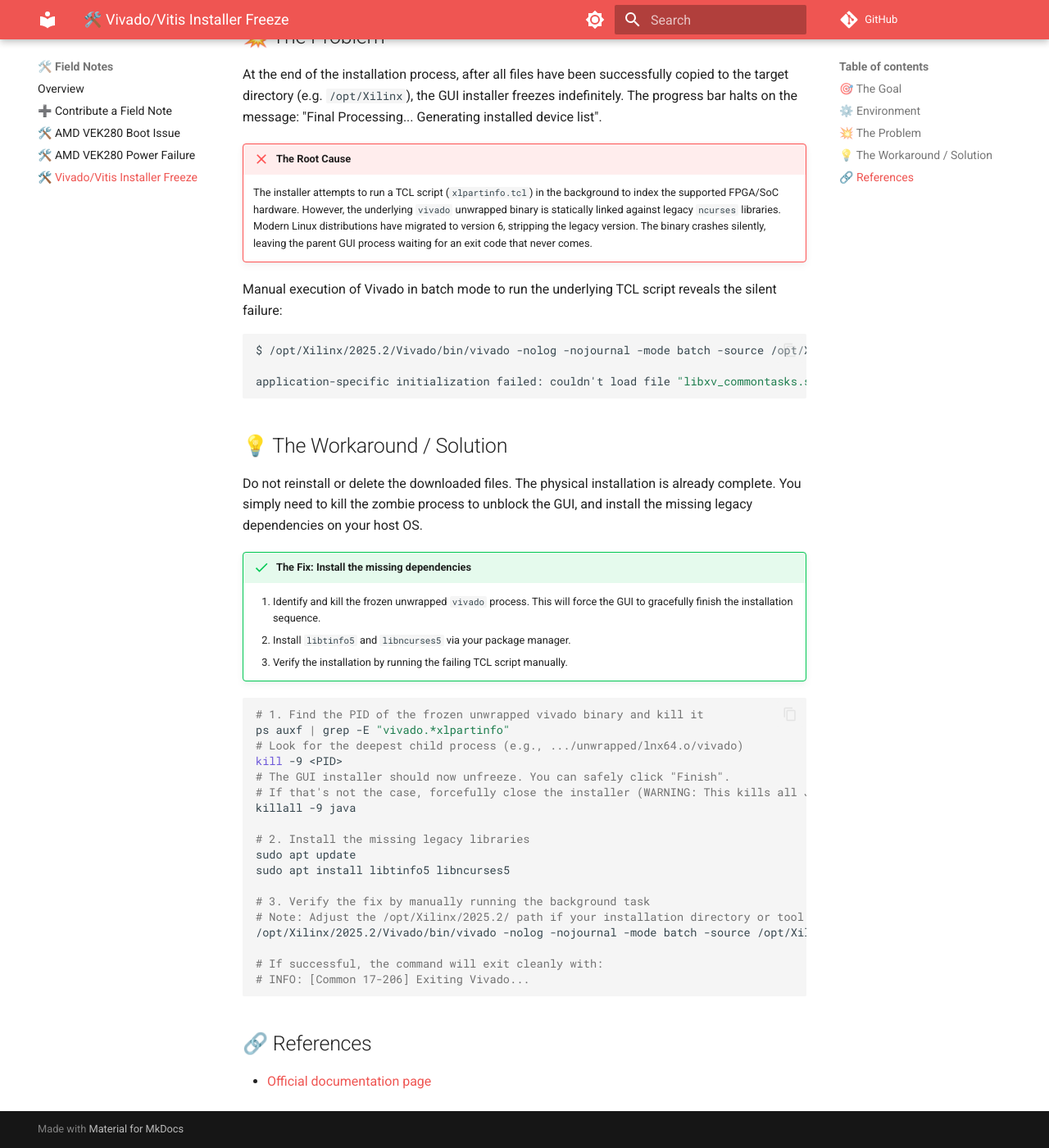
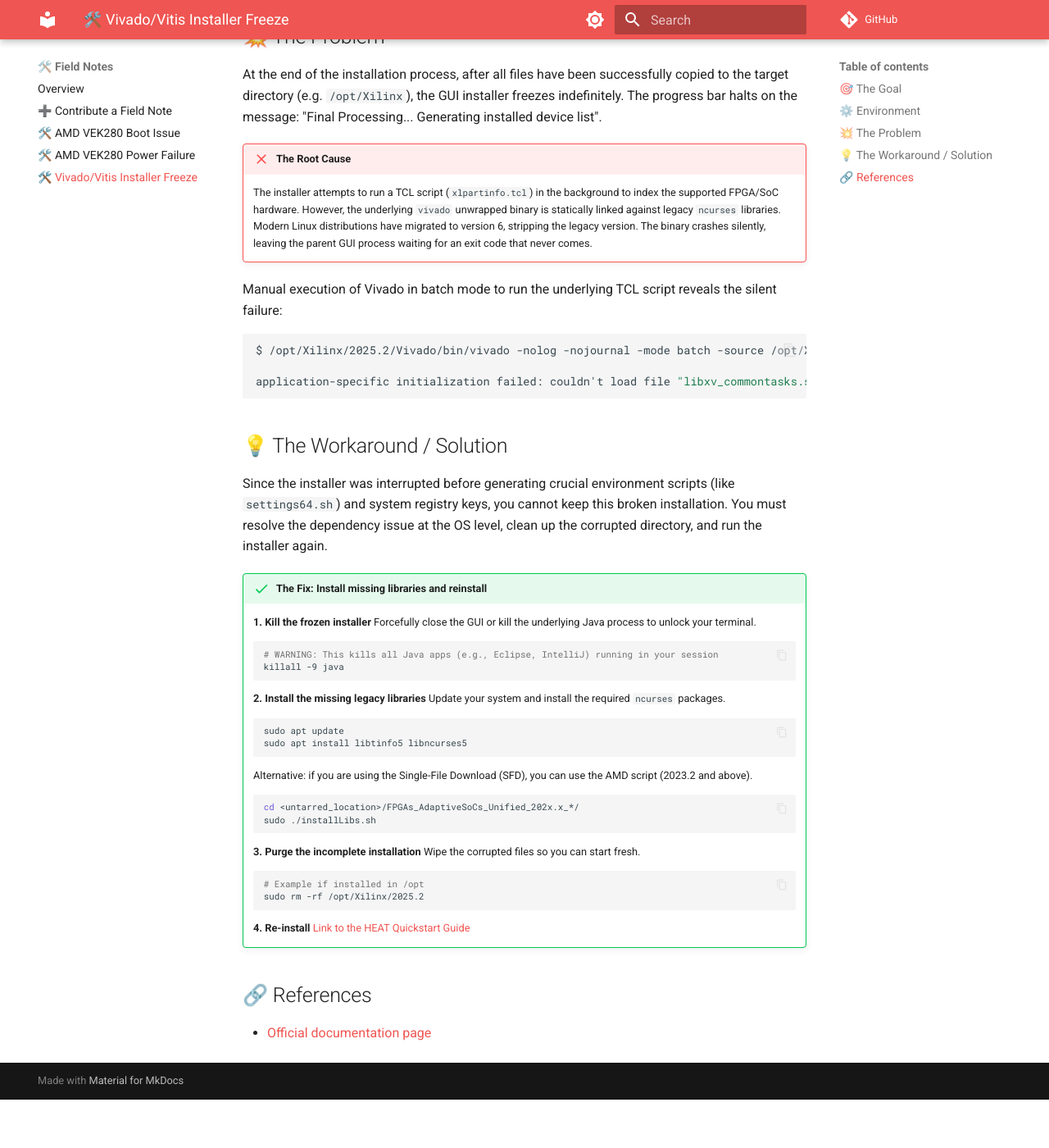
Before and after one commit to Toulouse-Embedded-Accel/HEAT, an MkDocs documentation site: the page built from docs/notes/vitis-installer-freeze.md, in a window 1280 px wide and 1400 px high, scrolled down 675 px. Shown: the whole window at 82% size. Built offline with MkDocs 1.6.1 and Material for MkDocs 9.7.7, drawn with Linux system fonts in a browser that asks for light colours; comment, search, counter and statistics services are not loaded; after the commit the page ends 2016 px from its top, so only the background shows below that.

Commit message:
Update workaround for Vivado/Vitis installer freeze: enhance instructions for killing processes, installing missing libraries, and purging incomplete installations.

````diff
--- a/docs/notes/vitis-installer-freeze.md
+++ b/docs/notes/vitis-installer-freeze.md
@@ -28,33 +28,37 @@
 ```
 
 ## 💡 The Workaround / Solution
-Do not reinstall or delete the downloaded files. The physical installation is already complete. You simply need to kill the zombie process to unblock the GUI, and install the missing legacy dependencies on your host OS.
+Since the installer was interrupted before generating crucial environment scripts (like `settings64.sh`) and system registry keys, you cannot keep this broken installation. You must resolve the dependency issue at the OS level, clean up the corrupted directory, and run the installer again.
 
-!!! success "The Fix: Install the missing dependencies"
-    1. Identify and kill the frozen unwrapped `vivado` process. This will force the GUI to gracefully finish the installation sequence.
-    2. Install `libtinfo5` and `libncurses5` via your package manager.
-    3. Verify the installation by running the failing TCL script manually.
+!!! success "The Fix: Install missing libraries and reinstall"
+    **1. Kill the frozen installer**
+    Forcefully close the GUI or kill the underlying Java process to unlock your terminal.
+    ```bash
+    # WARNING: This kills all Java apps (e.g., Eclipse, IntelliJ) running in your session
+    killall -9 java
+    ```
 
-```bash
-# 1. Find the PID of the frozen unwrapped vivado binary and kill it
-ps auxf | grep -E "vivado.*xlpartinfo"
-# Look for the deepest child process (e.g., .../unwrapped/lnx64.o/vivado)
-kill -9 <PID>
-# The GUI installer should now unfreeze. You can safely click "Finish".
-# If that's not the case, forcefully close the installer (WARNING: This kills all Java apps like Eclipse/IntelliJ)
-killall -9 java
+    **2. Install the missing legacy libraries**
+    Update your system and install the required `ncurses` packages.
+    ```bash
+    sudo apt update
+    sudo apt install libtinfo5 libncurses5
+    ```
+    Alternative: if you are using the Single-File Download (SFD), you can use the AMD script (2023.2 and above).
+    ```bash
+    cd <untarred_location>/FPGAs_AdaptiveSoCs_Unified_202x.x_*/
+    sudo ./installLibs.sh
+    ```
 
-# 2. Install the missing legacy libraries
-sudo apt update
-sudo apt install libtinfo5 libncurses5
+    **3. Purge the incomplete installation**
+    Wipe the corrupted files so you can start fresh.
+    ```bash
+    # Example if installed in /opt
+    sudo rm -rf /opt/Xilinx/2025.2
+    ```
 
-# 3. Verify the fix by manually running the background task
-# Note: Adjust the /opt/Xilinx/2025.2/ path if your installation directory or tool version differs.
-/opt/Xilinx/2025.2/Vivado/bin/vivado -nolog -nojournal -mode batch -source /opt/Xilinx/2025.2/Vivado/scripts/sysgen/tcl/xlpartinfo.tcl -tclargs /opt/Xilinx/2025.2/Vivado/data/parts/installed_devices.txt
-
-# If successful, the command will exit cleanly with:
-# INFO: [Common 17-206] Exiting Vivado...
-```
+    **4. Re-install**
+    [Link to the HEAT Quickstart Guide](../quickstarts/vitis-toolchain-setup.md)
 
 ## 🔗 References
 
````
